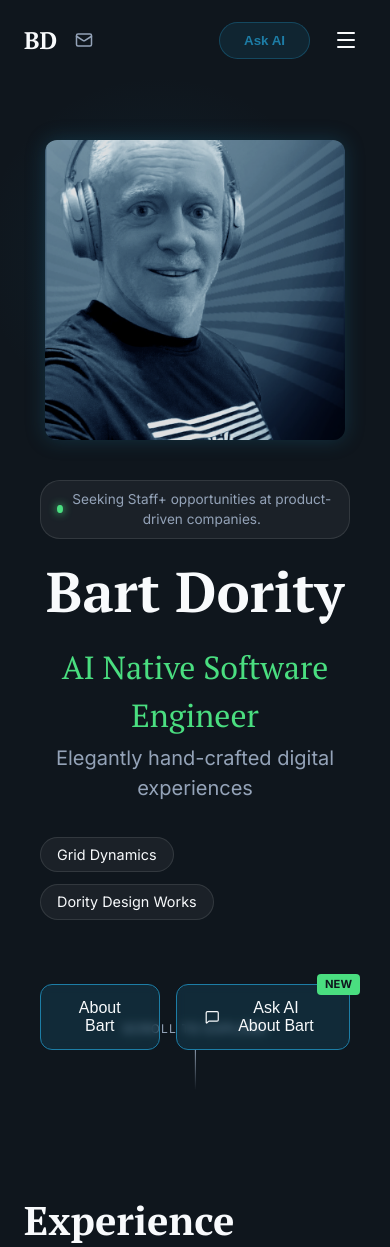
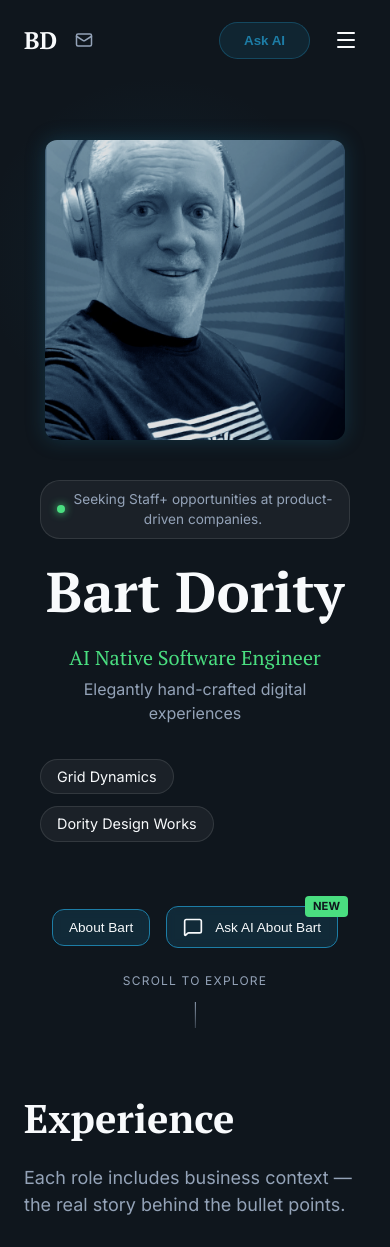
Before and after one commit to b0rgbart3/portfolio2026, a React (Vite) app in the folder client/: page / in a window 390 px wide. Shown: the top 1247 px of the page. Built offline with nearby package versions, Linux system fonts and the light colour scheme.

Commit message:
minor adjustments to mobile layout

```diff
--- a/client/src/components/Hero/Hero.module.scss
+++ b/client/src/components/Hero/Hero.module.scss
@@ -41,6 +41,10 @@
         .dot {
             width: 8px;
             height: 8px;
+            min-width: 8px;
+            min-height: 8px;
+            flex-shrink: 0;
+            align-self: center;
             background-color: $accent-green;
             border-radius: 50%;
             box-shadow: 0 0 8px $accent-green;
@@ -299,5 +303,25 @@
         h1 {
             font-size: 3.5rem;
         }
+
+        .title {
+            font-size: 1.25rem;
+        }
+
+        .description {
+            font-size: 1rem;
+        }
+
+        .cta-container {
+            .about-btn,
+            .main-cta {
+                padding: 10px 16px;
+                font-size: 0.85rem;
+            }
+        }
+
+        .scroll-hint {
+            bottom: -14px;
+        }
     }
 }
```
